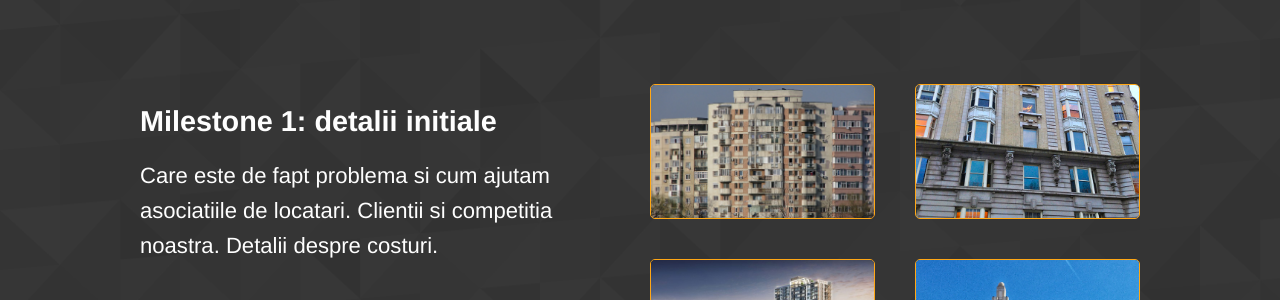
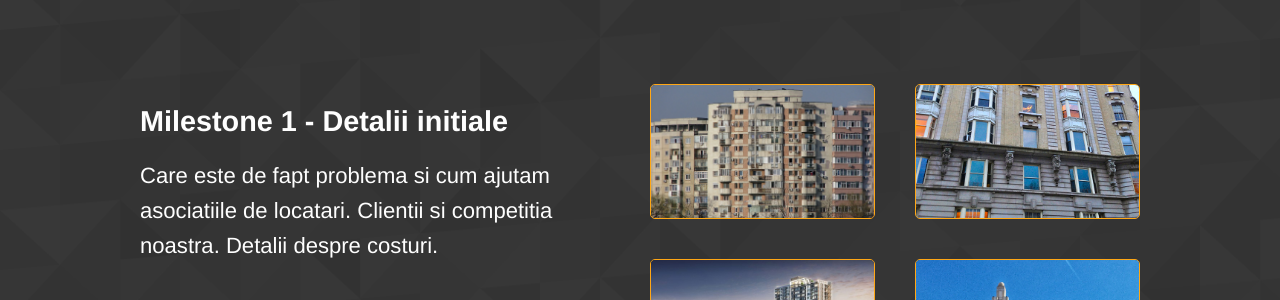
Before and after one commit to rptoma/Flaty, a Jekyll site: the page built from index.html, in a window 1280 px wide and 900 px high, scrolled down 504 px. Shown: the part 155-455 px from the top of the window. Built offline with Jekyll 4.4.1, drawn with Linux system fonts in a browser that asks for light colours.

Commit message:
Updated 'index.html' via CloudCannon

```diff
--- a/index.html
+++ b/index.html
@@ -13,7 +13,7 @@ title: Flaty
 <section class="diagonal patterned">
 	<div class="container halves">
 		<div>
-			<h3 class="editable">Milestone 1: detalii initiale</h3>
+			<h3 class="editable">Milestone 1 - Detalii initiale</h3>
 			<p class="editable">
 				Care este de fapt problema si cum ajutam asociatiile de locatari. Clientii si competitia noastra. Detalii despre costuri.<br />&nbsp;
 			</p>
```
